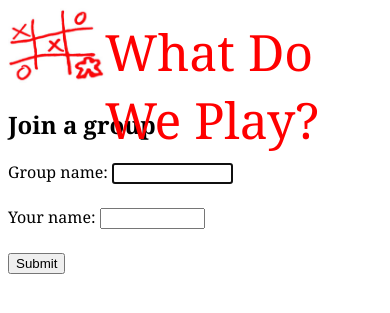
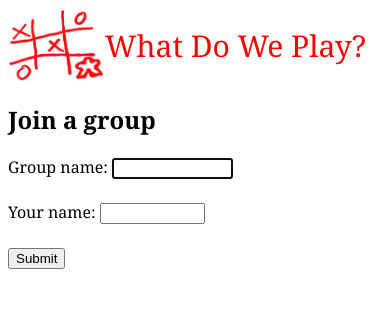
Before and after one commit to cjmaloof/ggo, a PHP site: page /join.php in a window 390 px wide. Shown: the top 313 px of the page. Run offline with PHP 8.4, Linux system fonts and the light colour scheme.

Commit message:
Improve header in mobile

```diff
--- a/html/ggo/game_ranker.css
+++ b/html/ggo/game_ranker.css
@@ -33,13 +33,25 @@ select.playerCount {
 img.logo {
     height: 75px;
     max-width: 100%;
+    float: left;
+}
+
+div.header {
+    min-height: 75px;
 }
 
 span.header {
     color: red;
-    font-size: 50px;
-    margin-top: 10px;
-    position: absolute;
+    font-size: 40px;
+    display: flex;
+    align-items: center;
+    height: 75px;
+}
+
+@media only screen and (max-width: 450px) {
+   span.header {
+      font-size: 30px;
+   }
 }
 
 a.header {
--- a/html/ggo/header.php
+++ b/html/ggo/header.php
@@ -1 +1 @@
-<a class="header" href="./"><img src="images/tictactoe.jpg" class="logo" /><span class="header">What Do We Play?</span></a>
+<div class="header"><a class="header" href="./"><img src="images/tictactoe.jpg" class="logo" /><span class="header">What Do We Play?</span></a></div>
```
